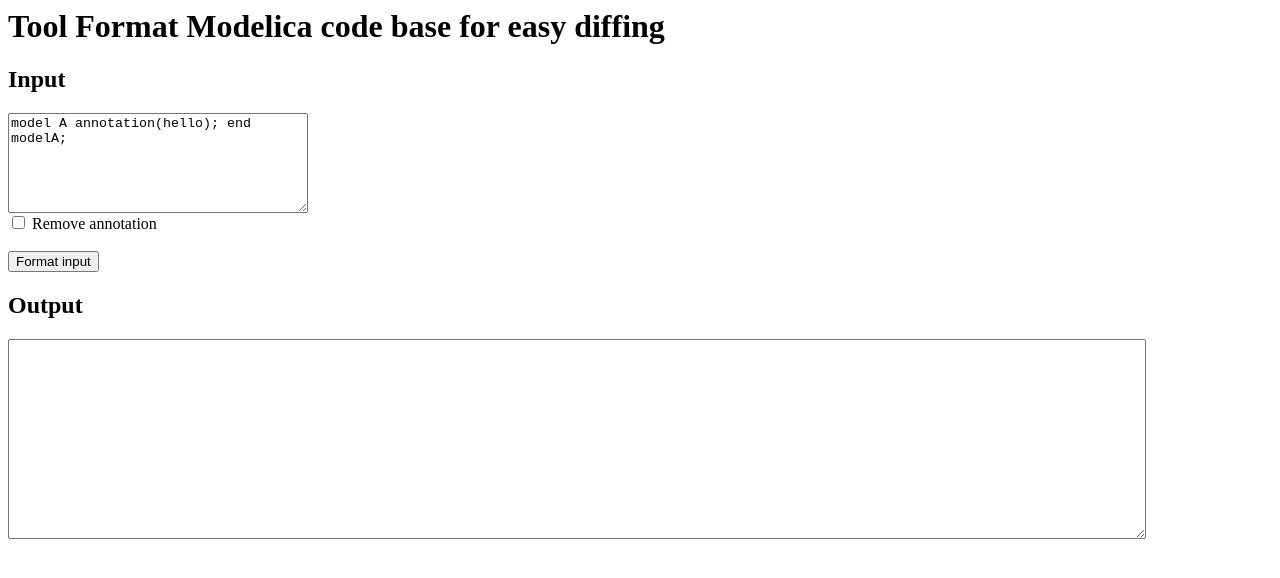
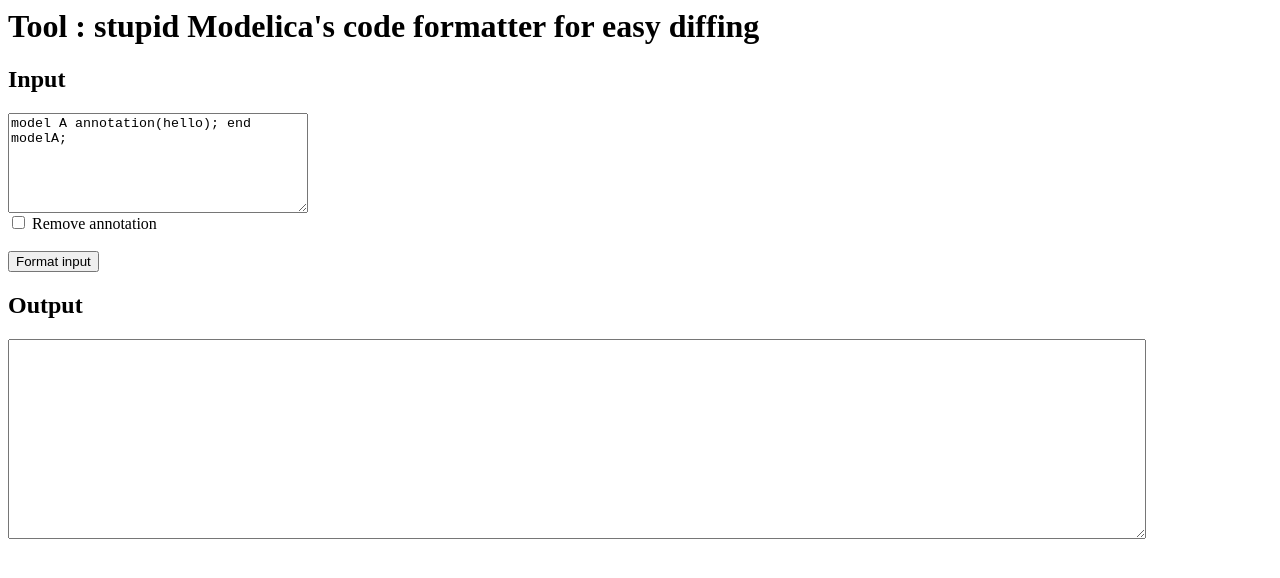
Before and after one commit to berli888/modelica-formatter-for-diffing, a plain HTML site: page index.html in a window 1280 px wide. Drawn offline with Linux system fonts and the light colour scheme.

Commit message:
Update index.html

```diff
--- a/index.html
+++ b/index.html
@@ -1,5 +1,5 @@
 <html>
-  <h1>Tool Format Modelica code base for easy diffing</h1>
+  <h1>Tool : stupid Modelica's code formatter for easy diffing</h1>
   <h2>Input</h2>
 
   <textarea id="inputTxt" style="width: 300px; height: 100px">model A annotation(hello); end modelA;</textarea
```
